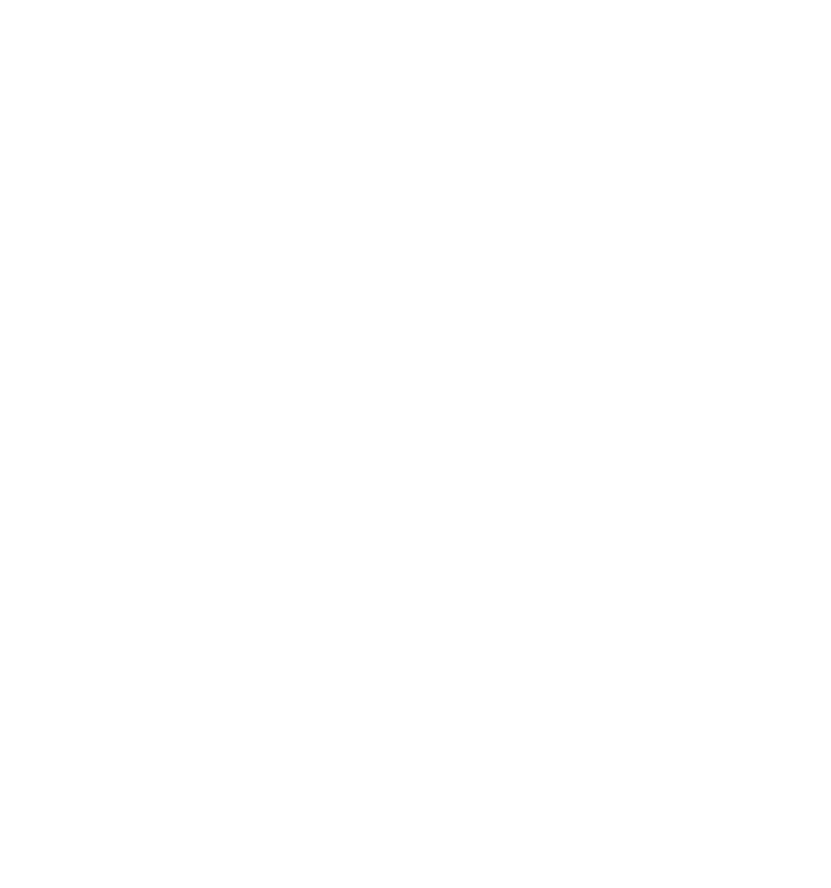
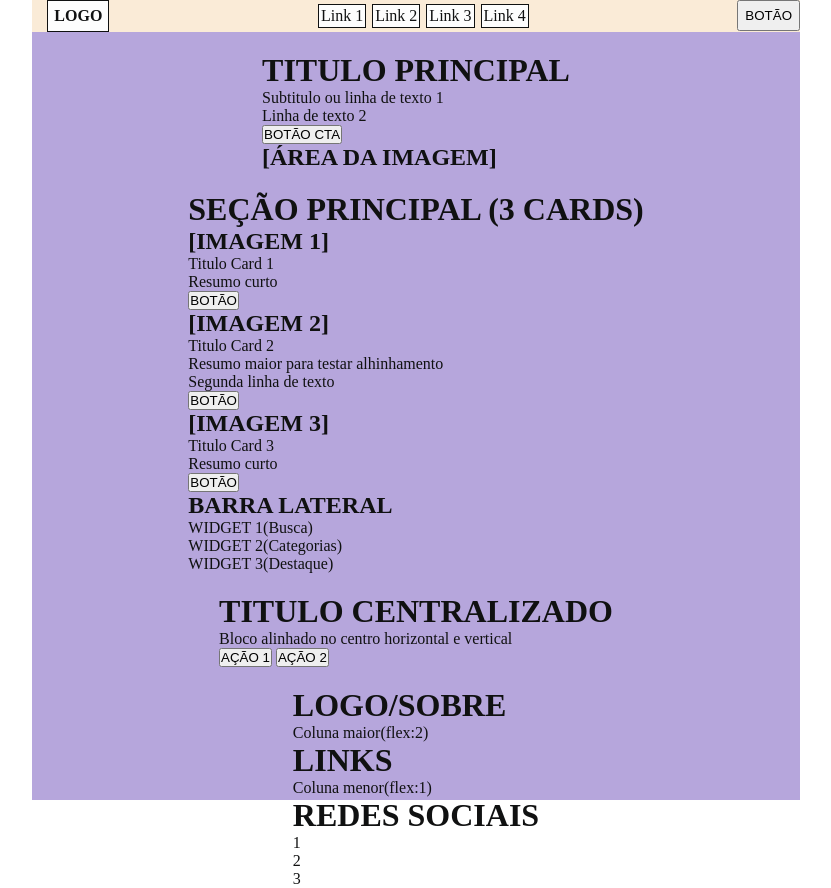
Before and after one commit to 0001205390-png/atividade-fixacao, a plain HTML site: page index.html in a window 1280 px wide. Shown: the whole page, without its empty margins (224-1055 px from the left). Before the commit the page ends 800 px from the top, so only its background shows below. Drawn offline with Linux system fonts and the light colour scheme.

Commit message:
finalizando atividade

```diff
--- a/index.html
+++ b/index.html
@@ -1,10 +1,143 @@
 <!DOCTYPE html>
 <html lang="pt-br">
+
 <head>
     <meta charset="UTF-8">
     <title>Mockup</title>
+    <link rel="stylesheet" href="style.css">
 </head>
+
 <body>
+    <div class="conteiner-principal">
+        <header class="header">
+            <div class="logo-conteiner">
+                <h2 class="logo">LOGO</h2>
+            </div>
+            <div class="conteiner-links">
+                <span class="link">Link 1</span>
+                <span class="link">Link 2</span>
+                <span class="link">Link 3</span>
+                <span class="link">Link 4</span>
+            </div>
+            <div><button class="b1">BOTÃO</button></div>
+        </header>
 
+        <div class="hero-section">
+            <div class="titulo-principal">
+                <h1>TITULO PRINCIPAL</h1>
+            </div>
+            <div class="subtitulo">
+                <p>Subtitulo ou linha de texto 1</p>
+            </div>
+            <div class="linha">
+                <p>Linha de texto 2</p>
+            </div>
+            <div>
+                <button class="b2">BOTÃO CTA</button>
+            </div>
+            <div class="area-imagem">
+                <h2>[ÁREA DA IMAGEM]</h2>
+            </div>
+        </div>
+
+        <div class="main">
+            <div class="secao-principal">
+                <h1>SEÇÃO PRINCIPAL (3 CARDS)</h1>
+            </div>
+            <div class="article">
+                <div class="imagem">
+                    <h2>[IMAGEM 1]</h2>
+                </div>
+                <div class="titulo-card">
+                    <p>Titulo Card 1</p>
+                </div>
+                <div class="resumo-curto">
+                    <p>Resumo curto</p>
+                </div>
+                <div><button class="botao">BOTÃO</button></div>
+            </div>
+
+            <div class="article">
+                <div class="imagem">
+                    <h2>[IMAGEM 2]</h2>
+                </div>
+                <div class="titulo-card">
+                    <p>Titulo Card 2</p>
+                </div>
+                <div class="resumo-curto">
+                    <p>Resumo maior para testar alhinhamento</p>
+                </div>
+                <div class="segunda-linha">
+                    <p>Segunda linha de texto</p>
+                </div>
+                <div><button class="botao">BOTÃO</button></div>
+            </div>
+
+            <div class="article">
+                <div class="imagem">
+                    <h2>[IMAGEM 3]</h2>
+                </div>
+                <div class="titulo-card">
+                    <p>Titulo Card 3</p>
+                </div>
+                <div class="resumo-curto">
+                    <p>Resumo curto</p>
+                </div>
+                <div><button class="botao">BOTÃO</button></div>
+            </div>
+
+            <aside class="aside">
+                <div class="barra-lateral">
+                    <h2>BARRA LATERAL</h2>
+                </div>
+                <div class="busca">
+                    <p>WIDGET 1(Busca)</p>
+                </div>
+                <div class="categorias">
+                    <p>WIDGET 2(Categorias)</p>
+                </div>
+                <div class="destaque">
+                    <p>WIDGET 3(Destaque)</p>
+                </div>
+            </aside>
+        </div>
+
+        <div class="article-final">
+            <div class="titulo-centralizado">
+                <h1>TITULO CENTRALIZADO</h1>
+            </div>
+            <div class="bloco-alinhamento">
+                <p>Bloco alinhado no centro horizontal e vertical</p>
+            </div>
+            <div class="cont-bnt">
+                <button class="btn-acao">AÇÃO 1</button>
+                <button class="btn-acao">AÇÃO 2</button>
+            </div>
+        </div>
+
+        <footer>
+            <div class="logo-sobre">
+                <h1>LOGO/SOBRE</h1>
+            </div>
+            <div class="coluna-maior">
+                <p>Coluna maior(flex:2)</p>
+            </div>
+            <div class="links">
+                <h1>LINKS</h1>
+            </div>
+            <div class="coluna-menor">
+                <p>Coluna menor(flex:1)</p>
+            </div>
+            <div class="socias">
+                <h1>REDES SOCIAIS</h1>
+            </div>
+            <div>
+                <p>1</p>
+                <p>2</p>
+                <p>3</p>
+            </div>
+        </footer>
+    </div>
 </body>
+
 </html>
--- a/style.css
+++ b/style.css
@@ -0,0 +1,51 @@
+*{
+    margin: 0;
+    padding: 0;
+    box-sizing: border-box;
+}
+html,body{
+    height: 100%;
+}
+.conteiner-principal{
+    display: flex;
+    align-items: center;
+    color: rgb(16, 17, 17);
+    flex-direction:column;
+    background-color: rgba(66, 24, 165, 0.384);
+    gap: 20px;
+    height: 100%;
+    width: 60%;
+    margin-left: 20%;
+}
+.header{
+    background-color: antiquewhite;
+    display: flex;
+    width: 100%;
+    height: 6%;
+    justify-content: space-between;
+}
+.logo-conteiner{
+    border: 1px solid;
+    background-color: rgb(253, 253, 253);
+    margin-left: 2%;
+    padding: 6px;
+}
+.logo{
+    font-size: medium;
+}
+.conteiner-links{
+    display: flex;
+    align-items: center;
+    justify-content: center;
+    gap:6px
+}
+.link{
+    display: flex;
+    border: 1px solid;
+    background-color: rgb(253, 253, 253);
+    padding: 2px;
+}
+.b1{
+    width: 100%;
+    padding: 6px;
+}
```
